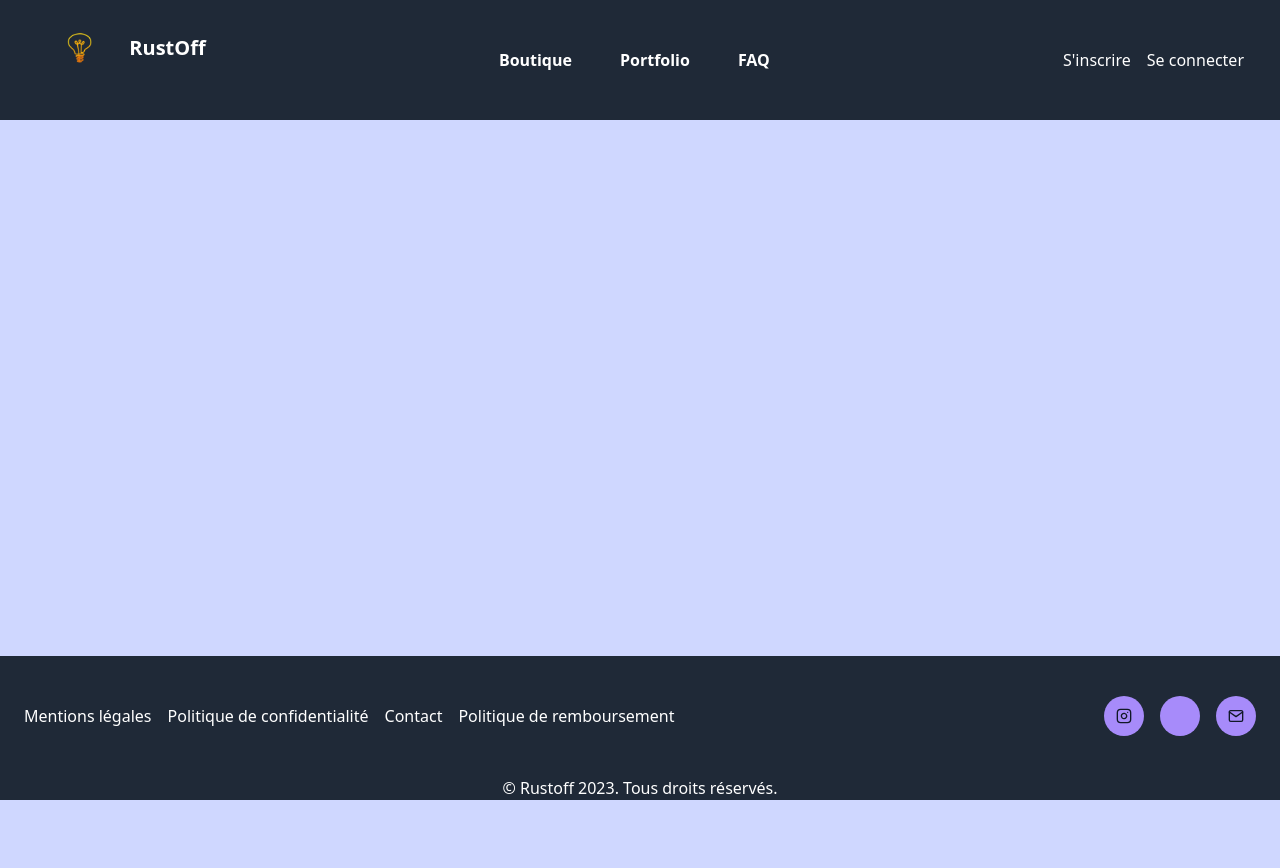
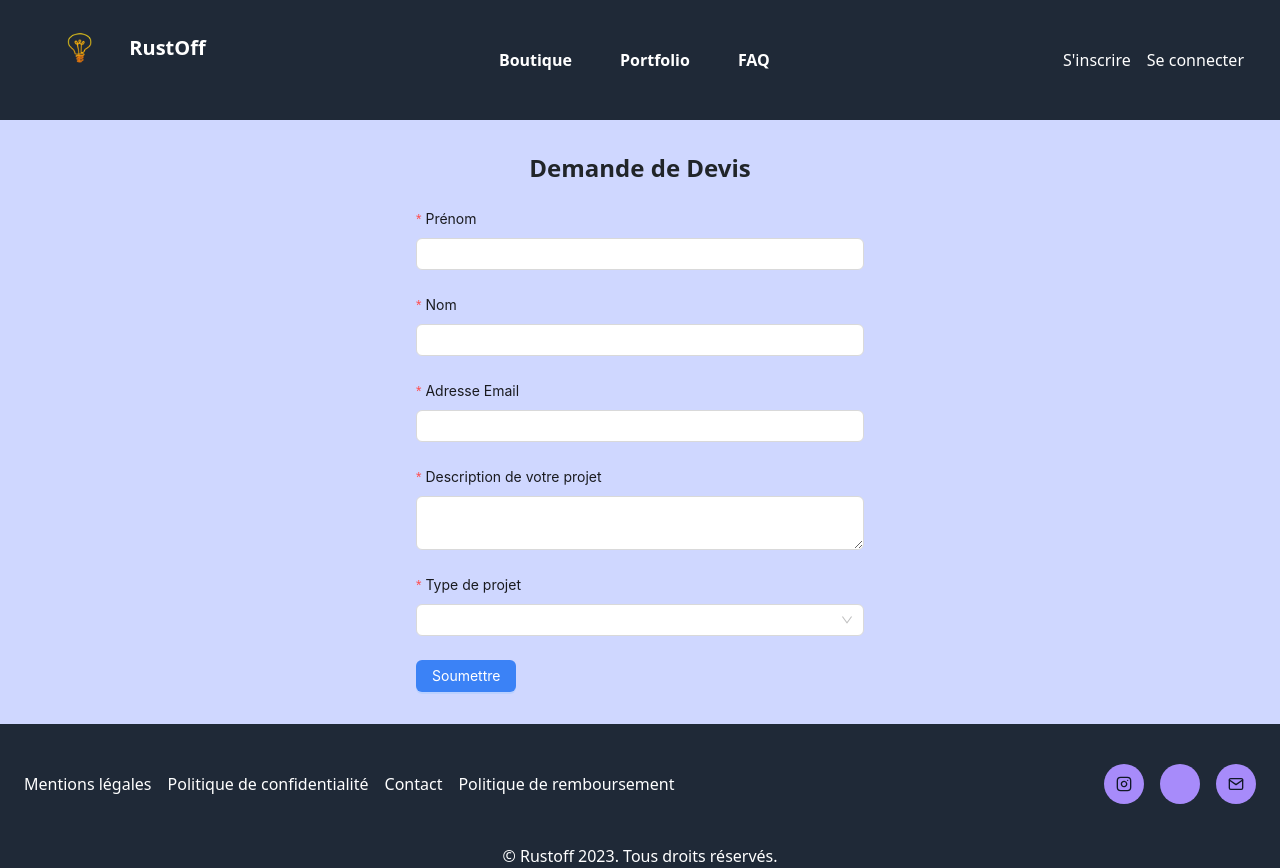
Before and after one commit to Hamza-bakk/Rustoff_Front, a React (Vite) app: page /quotes in a window 1280 px wide. Before the commit the page ends 800 px from the top, so only its background shows below. Built offline with nearby package versions, Linux system fonts and the light colour scheme; some icons are missing.

Commit message:
Ajout devis

```diff
--- a/package.json
+++ b/package.json
@@ -10,6 +10,7 @@
     "preview": "vite preview"
   },
   "dependencies": {
+    "antd": "^5.12.1",
     "array-move": "^2.0.0",
     "axios": "^1.5.0",
     "boostrap": "^2.0.0",
@@ -20,10 +21,8 @@
     "react-bootstrap": "^2.8.0",
     "react-dom": "^18.2.0",
     "react-icons": "^4.12.0",
-    "react-photo-gallery": "^8.0.0",
     "react-responsive-masonry": "^2.1.7",
     "react-router-dom": "^6.15.0",
-    "react-sortable-hoc": "^2.0.0",
     "react-toastify": "^9.1.3"
   },
   "devDependencies": {
--- a/src/App.jsx
+++ b/src/App.jsx
@@ -23,6 +23,7 @@ import PrivacyPolicySection from './components/Footer/PrivacyPolicySection';
 import RefundPolicySection from './components/Footer/RefundPolicySection';
 import Faq from './pages/Faq/';
 import Profile from './pages/Profile/';
+import Quotes from './pages/Quotes';
 
 
 
@@ -68,6 +69,8 @@ function App() {
             <Route path="/faq" element={<Faq />} />
             <Route path="/portfolio" element={<Portfolio />} />
             <Route path="/profiles/:userId" element={<Profile />} />
+            <Route path="/quotes" element={<Quotes />} />
+
           </Routes>
         </main>
         <Footer />
--- a/src/components/Hero/hero.jsx
+++ b/src/components/Hero/hero.jsx
@@ -1,5 +1,6 @@
+import { Link } from 'react-router-dom';
+import { IoIosMail, IoIosPaper } from 'react-icons/io';
 import BG from '/src/assets/plaine_2.png';
-import { IoIosMail, IoIosPaper } from "react-icons/io";
 
 const Hero = () => {
   return (
@@ -25,9 +26,10 @@ const Hero = () => {
             <a href="mailto:rustgraph@gmail.com" className="text-white flex no-underline items-center px-8 py-3 m-2 text-lg font-semibold rounded bg-gray-800 border-gray-900 transition duration-300 ease-in-out transform hover:scale-105 hover:bg-gray-900 hover:text-violet-500">
               <IoIosMail className="mr-2" /> Contact
             </a>
-            <button className="flex items-center px-8 py-3 m-2 text-lg font-semibold rounded bg-violet-400 text-gray-900 transition duration-300 ease-in-out transform hover:scale-105 hover:bg-violet-500 hover:text-gray-100">
+            {/* Utilise Link pour rediriger vers la page de création des devis */}
+            <Link to="/quotes" className="flex items-center px-8 py-3 m-2 text-lg font-semibold rounded bg-violet-400 text-gray-900 transition duration-300 ease-in-out transform hover:scale-105 hover:bg-violet-500 hover:text-gray-100">
               <IoIosPaper className="mr-2" /> Devis
-            </button>
+            </Link>
           </div>
         </div>
       </div>
--- /dev/null
+++ b/src/pages/Quotes/index.jsx
@@ -0,0 +1,85 @@
+import { Form, Input, Button, Select, message } from 'antd';
+import { API_URL } from '../../stores/apiUrl';
+
+const { Option } = Select;
+
+const QuoteForm = () => {
+  const [form] = Form.useForm();
+
+  const onFinish = async (values) => {
+    try {
+      const response = await fetch(API_URL + '/quotes', {
+        method: 'POST',
+        headers: {
+          'Content-Type': 'application/json',
+        },
+        body: JSON.stringify({ quote: values }),
+      });
+
+      if (response.status === 302) {
+        // Redirection, suit la nouvelle URL
+        const redirectUrl = response.headers.get('Location');
+        window.location.href = redirectUrl;
+      } else if (response.ok) {
+        // La requête a réussi (200 OK), tu peux gérer la réponse ici
+        const data = await response.json();
+        console.log(data);
+        form.resetFields();
+        message.success('Devis créé avec succès.');
+      } else {
+        // La requête a échoué, gestion des erreurs ici
+        const errorText = await response.text(); // Obtient le texte de l'erreur
+        console.error('Erreur lors de la requête POST:', response.statusText, errorText);
+        message.error(`Erreur lors de la création du devis: ${errorText}`);
+      }
+    } catch (error) {
+      console.error('Erreur lors de la requête POST:', error);
+      message.error('Erreur lors de la création du devis.');
+    }
+  };
+
+  return (
+    <div className="max-w-md mx-auto mt-8">
+      <h1 className="text-2xl font-extrabold text-center mb-4">Demande de Devis</h1>
+      <Form form={form} onFinish={onFinish} layout="vertical">
+        <Form.Item name="first_name" label="Prénom" rules={[{ required: true, message: 'Veuillez entrer votre prénom' }]}>
+          <Input />
+        </Form.Item>
+
+        <Form.Item name="last_name" label="Nom" rules={[{ required: true, message: 'Veuillez entrer votre nom' }]}>
+          <Input />
+        </Form.Item>
+
+        <Form.Item name="email" label="Adresse Email" rules={[{ required: true, type: 'email', message: 'Veuillez entrer une adresse email valide' }]}>
+          <Input />
+        </Form.Item>
+
+        <Form.Item name="description" label="Description de votre projet" rules={[{ required: true, message: 'Veuillez entrer la description de votre projet' }]}>
+          <Input.TextArea />
+        </Form.Item>
+
+        <Form.Item name="category" label="Type de projet" rules={[{ required: true, message: 'Veuillez sélectionner le type de projet' }]}>
+          <Select>
+            <Option value="3D">3D</Option>
+            <Option value="Animation">Animation</Option>
+            <Option value="Logo">Logo</Option>
+            <Option value="Twitch">Twitch</Option>
+            <Option value="Merch">Merch</Option>
+            <Option value="Tattoo">Tattoo</Option>
+            <Option value="Design Divers">Design Divers</Option>
+            <Option value="Avatars">Avatars</Option>
+            <Option value="Autres">Autres</Option>
+          </Select>
+        </Form.Item>
+
+        <Form.Item>
+          <Button type="primary" htmlType="submit" className="bg-blue-500 hover:bg-blue-600">
+            Soumettre
+          </Button>
+        </Form.Item>
+      </Form>
+    </div>
+  );
+};
+
+export default QuoteForm;
```
Also changed, not shown: 1 other file (tests, documents, lock files or other folders).
